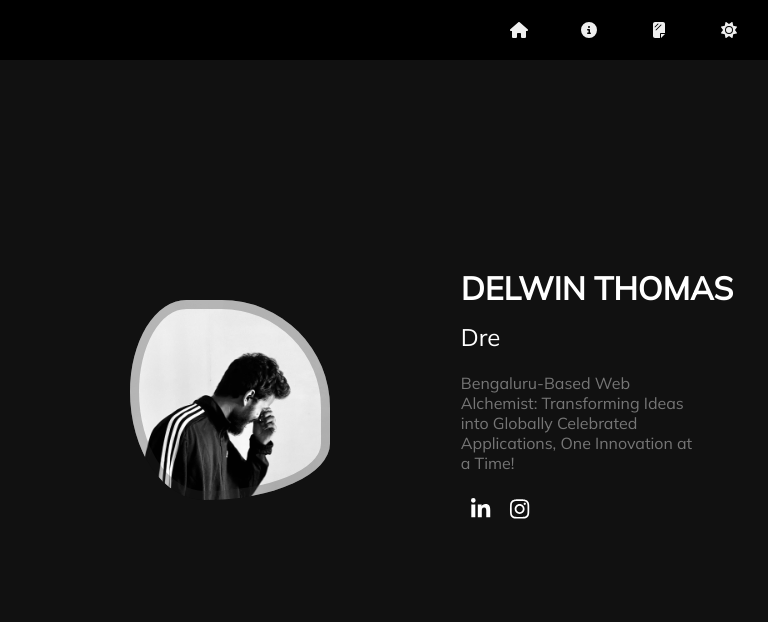
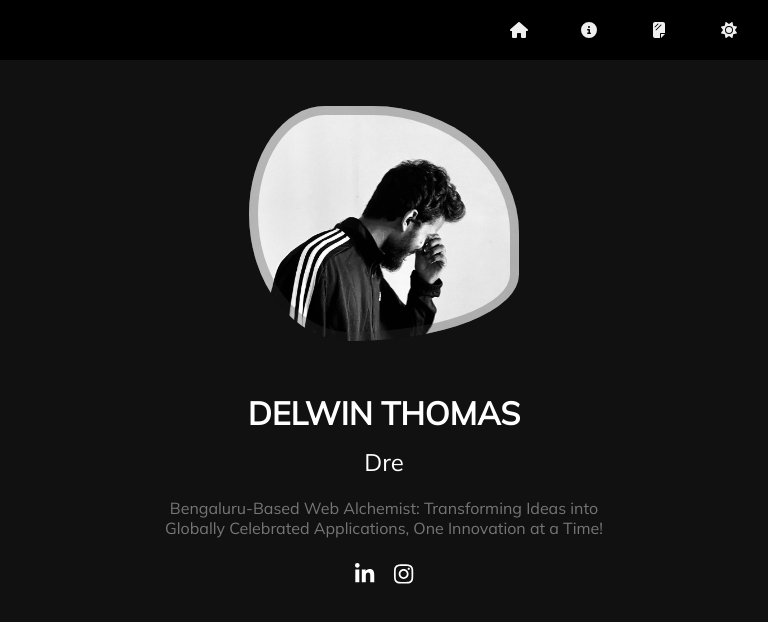
Before and after one commit to delwinmachan/portfolio1, a React (Create React App) app: page / in a window 768 px wide. Shown: the top 622 px of the page. Built offline with nearby package versions, Linux system fonts and the light colour scheme.

Commit message:
responsive

```diff
--- a/src/App.module.scss
+++ b/src/App.module.scss
@@ -2,4 +2,16 @@
   display: flex;
   font-family: 'Mulish', sans-serif;
   overflow-x: hidden;
+  overflow-y: hidden !important;
 }
+
+::-webkit-scrollbar-thumb {
+  background-color: #7b7b7b;
+}
+::-webkit-scrollbar {
+  width: 12px;  // Adjust this value based on your preference
+}
+
+::-webkit-scrollbar-track {
+  background-color: #323232;
+}
--- a/src/components/ProfileDetails.module.scss
+++ b/src/components/ProfileDetails.module.scss
@@ -6,13 +6,12 @@
   width: 100vw;
   color: white;
   background-color: var(--colorBackground);
+  animation: slideInRight 2s ease forwards;
 }
 .outerContainer {
   display: flex;
-  height: 50%; /* or keep fit-content if it works as expected */
-  justify-content: center;
+  /* or keep fit-content if it works as expected */
   align-items: center;
-  animation: slideInRight 2s ease forwards;
 }
 // .profile {
 //   display: flex;
@@ -123,8 +122,9 @@ p {
   }
 
   .profilePictureContainer {
-    min-width: 80%; // Adjust picture container size
-    min-height: 40vh; // Adjust picture container height
+    min-width: 00px;
+    min-height: 00px;
+    max-height: 300px; // Adjust picture container height
   }
 
   .profilePicture {
@@ -147,22 +147,31 @@ p {
 
 // Medium devices (tablets)
 @media (min-width: 601px) and (max-width: 1024px) {
+  .profileDetails {
+  }
   .outerContainer {
+    flex-direction: column;
     // ... adjustments for tablets
   }
 
   .profilePictureContainer {
     min-width: 60%; // Adjust for tablet screens
-    min-height: 50vh; // Adjust for tablet screens
-  }
-
-  .profilePicture {
-    height: 200px; // Adjust for tablet screens
-    width: 200px; // Adjust for tablet screens
+    max-height: 40px;
+    min-height: 40px;
+    margin-bottom: 150px;
+    position: relative;
+    // Adjust for tablet screens
   }
 
   .portfolioDetails {
-    max-width: 80%; // Adjust for tablet screens
+    max-width: 80%;
+    display: flex;
+    flex-direction: column;
+    text-align: center;
+    justify-content: center;
+    align-items: center;
+
+
 
     h1 {
       font-size: 2rem; // Adjust for tablet screens
--- a/src/screen/MainScreen.module.scss
+++ b/src/screen/MainScreen.module.scss
@@ -2,7 +2,16 @@
   display: flex;
   font-family: "Mulish", sans-serif;
 }
+.scroll{
 
+  min-height: 800px;
+  ::-webkit-scrollbar-track {
+    background-color: #7b7b7b;
+}
+::-webkit-scrollbar-thumb {
+  background-color: #111;
+}
+}
 body,
 body[data-theme='light'] {
   --colorBackground: #F8F8F8;
--- a/src/screen/MainScreens.js
+++ b/src/screen/MainScreens.js
@@ -9,12 +9,18 @@ import MenuScreen from "./MenuScreens";
 
 const MainScreen = () => {
   const theme = useSelector((state) => state.theme);
-  useEffect(()=>{
-    const newTheme = theme === 'light' ? 'dark' : 'light';
-    document.body.setAttribute('data-theme', newTheme);
-  },[theme])
+  useEffect(() => {
+    const newTheme = theme === "light" ? "dark" : "light";
+    document.body.setAttribute("data-theme", newTheme);
+  }, [theme]);
   return (
-    <div className={theme === "light" ? `${styles.lightTheme}` :`${styles.darkTheme}` }>
+    <div
+      className={
+        theme === "light"
+          ? `${styles.lightTheme} ${styles.scroll}`
+          : `${styles.darkTheme}  ${styles.scroll}`
+      }
+    >
       <ThemeToggle activeTheme={theme} />
       <SideMenu />
       <MenuScreen />
```
Also changed, not shown: src/components/Projects.module.scss (line endings or trailing spaces).
